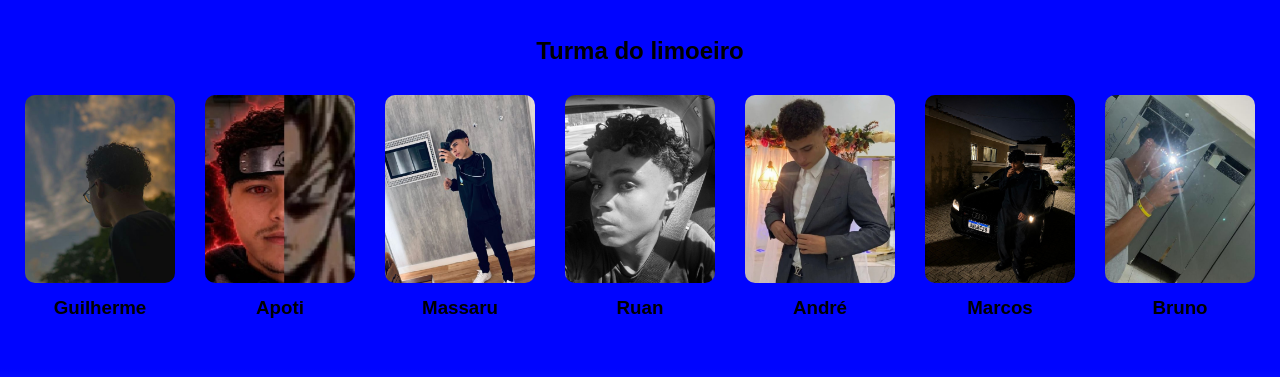
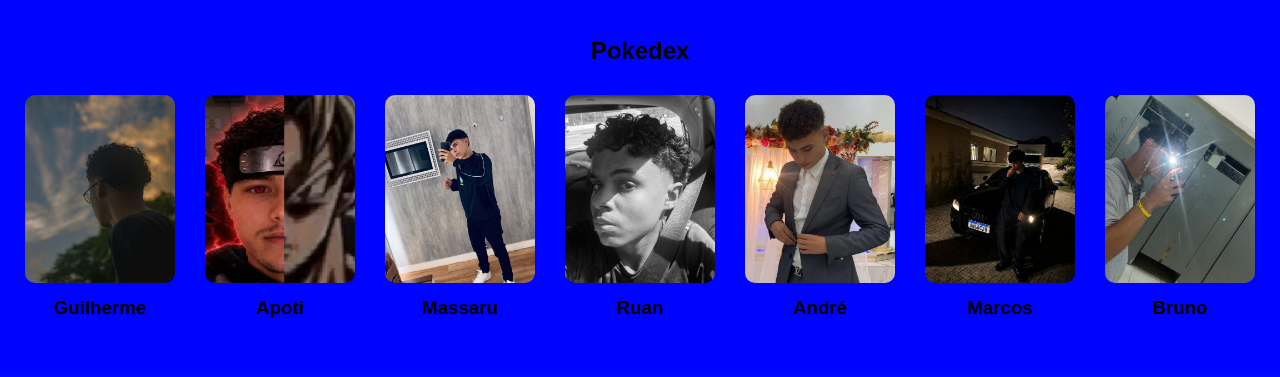
Before and after one commit to lucasmonteiroalves-alt/paginanossaescolapr233, a plain HTML site: page index.html in a window 1280 px wide. Shown: the part 2937-3314 px from the top of the page. Drawn offline with Linux system fonts and the light colour scheme.

Commit message:
Update index.html
Mudança de descrição

```diff
--- a/index.html
+++ b/index.html
@@ -50,7 +50,7 @@ Sou fã de animes e mangás, principalmente aqueles que têm histórias de açã
     </section>
 
     <section class="estudante">
-        <h2 class="estudante_titulo">Turma do limoeiro
+        <h2 class="estudante_titulo">Pokedex
         </h2>
 
         <div class="estudantes_todos">
```
